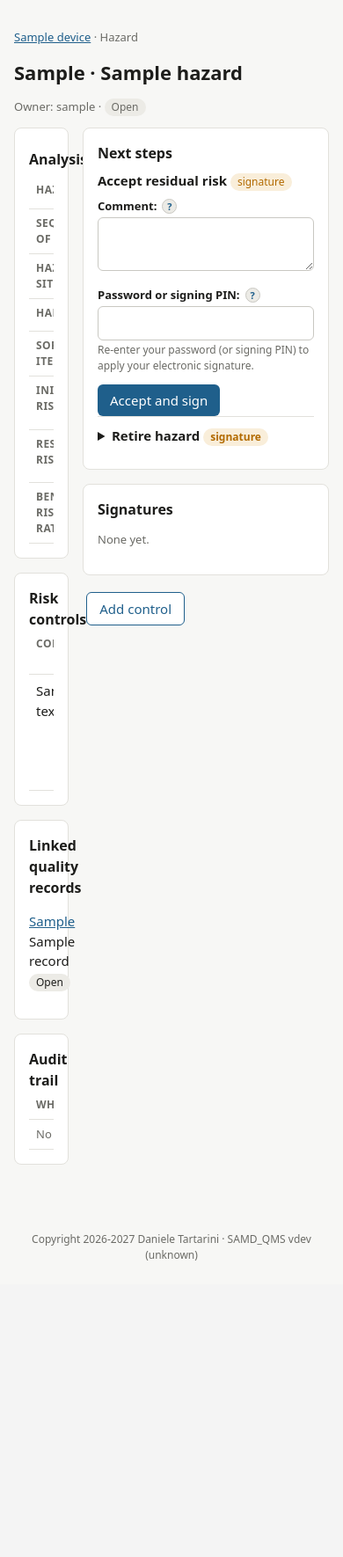
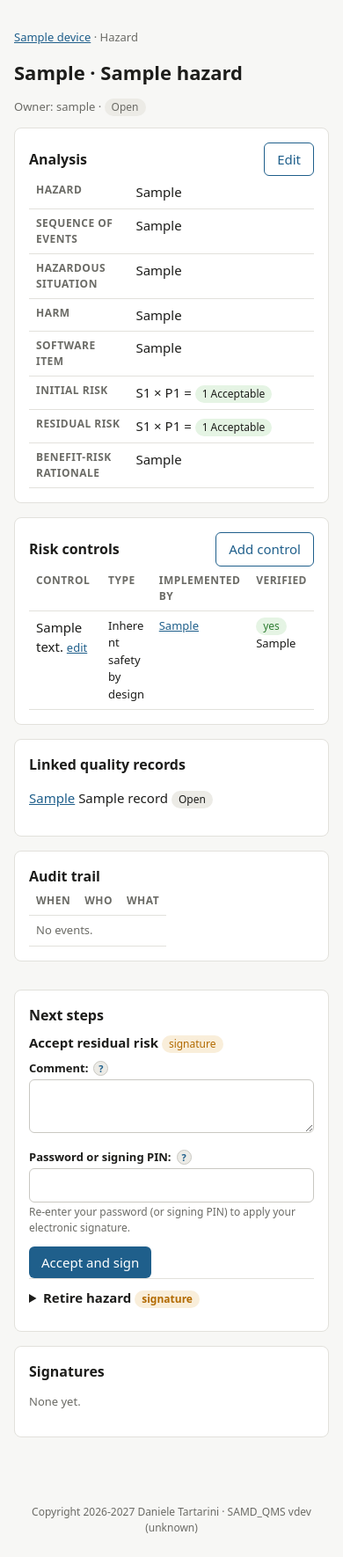
Before and after one commit to tartarini/eQMS, a Django app: a page that uses qms/templates/qms/base.html in a window 390 px wide. Shown: the part 177-1947 px from the top of the page at 88% size. Before the commit the page ends 1610 px from the top, so only its background shows below. Run offline with Django 5.2, Linux system fonts and the light colour scheme; a user stored in the database is signed in; tables that the repository leaves empty hold one stand-in row (values such as "Sample post"); data that the repository does not hold is empty; some libraries are stand-ins or nearby versions.

Commit message:
Stack detail pages into one column on narrow screens
The device, record, document, hazard and supplier pages set a fixed
two-column grid inline (minmax(0,2fr) minmax(280-300px,1fr)), so on a
phone the side column kept its minimum width and squeezed the main
column to a few pixels. They now use a shared .grid.split class that
stacks below 860px. The general .grid no longer forces 300px columns on
screens narrower than that, and grid children may shrink (min-width:0).

Checked at 375, 768 and 1280px: no horizontal page scroll on any of the
five pages.

Co-Authored-By: Claude Opus 5.5 <noreply@anthropic.com>
Claude-Session: https://claude.ai/code/session_016tFYW5DSMWRLhsBnLM91ob

```diff
--- a/qms/templates/qms/base.html
+++ b/qms/templates/qms/base.html
@@ -25,7 +25,11 @@
   main { max-width:1150px; margin:0 auto; padding:20px 16px 60px; }
   h1 { font-size:22px; margin:0 0 4px; } h2 { font-size:16px; margin:24px 0 8px; }
   .panel { background:var(--panel); border:1px solid var(--line); border-radius:8px; padding:16px; margin-bottom:16px; }
-  .grid { display:grid; gap:16px; grid-template-columns:repeat(auto-fit, minmax(300px, 1fr)); }
+  .grid { display:grid; gap:16px; grid-template-columns:repeat(auto-fit, minmax(min(300px, 100%), 1fr)); }
+  /* Detail pages: main column plus a side column, stacked on narrow screens. */
+  .grid.split { grid-template-columns:minmax(0, 2fr) minmax(280px, 1fr); }
+  .grid > * { min-width:0; }
+  @media (max-width: 860px) { .grid.split { grid-template-columns:minmax(0, 1fr); } }
   table { width:100%; border-collapse:collapse; } th, td { text-align:left; padding:7px 8px; border-bottom:1px solid var(--line); vertical-align:top; }
   th { font-size:12px; text-transform:uppercase; letter-spacing:.04em; color:var(--muted); font-weight:600; }
   a { color:var(--accent); }
--- a/qms/templates/qms/device_detail.html
+++ b/qms/templates/qms/device_detail.html
@@ -23,7 +23,7 @@
 <h1>{{ device.name }}</h1>
 <p class="small muted">{{ device.classification_summary }} · Software safety {{ device.get_software_safety_class_display|default:"class not set" }} · Version {{ device.current_version|default:"—" }} · {{ device.get_regulatory_status_display }}{% if device.markets %} · {{ device.markets }}{% endif %}</p>
 
-<div class="grid" style="grid-template-columns: minmax(0,2fr) minmax(300px,1fr)">
+<div class="grid split">
   <div>
     <div class="panel route" id="documentation-route">
       <div style="display:flex;justify-content:space-between;align-items:baseline;gap:8px;flex-wrap:wrap">
--- a/qms/templates/qms/document_detail.html
+++ b/qms/templates/qms/document_detail.html
@@ -8,7 +8,7 @@
   {% if doc.next_review_date %}· Next review {% if doc.review_overdue %}<span class="badge bad">{{ doc.next_review_date|date:"d M Y" }}</span>{% else %}{{ doc.next_review_date|date:"d M Y" }}{% endif %}{% endif %}
   {% if doc.obsolete %}· <span class="badge">obsolete</span>{% endif %}</p>
 
-<div class="grid" style="grid-template-columns: minmax(0,2fr) minmax(280px,1fr)">
+<div class="grid split">
   <div>
     <div class="panel">
       <div style="display:flex;justify-content:space-between;align-items:center;gap:8px;flex-wrap:wrap">
--- a/qms/templates/qms/hazard_detail.html
+++ b/qms/templates/qms/hazard_detail.html
@@ -6,7 +6,7 @@
 <h1>{{ h.ref }} · {{ h.title }}</h1>
 <p class="small muted">Owner: {{ h.owner|default:"unassigned" }} · <span class="badge {% if h.status == 'accepted' %}done{% endif %}">{{ h.get_status_display }}</span></p>
 
-<div class="grid" style="grid-template-columns: minmax(0,2fr) minmax(280px,1fr)">
+<div class="grid split">
   <div>
     <div class="panel">
       <div style="display:flex;justify-content:space-between;align-items:center">
--- a/qms/templates/qms/record_detail.html
+++ b/qms/templates/qms/record_detail.html
@@ -11,7 +11,7 @@
   {% if record.next_deadline %}· Due {% if record.is_overdue %}<span class="badge bad">{{ record.next_deadline|date:"d M Y" }}</span>{% else %}{{ record.next_deadline|date:"d M Y" }}{% endif %}{% endif %}
   {% if record.is_locked %}· <span class="badge done">locked</span>{% endif %}</p>
 
-<div class="grid" style="grid-template-columns: minmax(0,2fr) minmax(280px,1fr)">
+<div class="grid split">
   <div>
     <div class="panel">
       <div style="display:flex;justify-content:space-between;align-items:center">
--- a/qms/templates/qms/supplier_detail.html
+++ b/qms/templates/qms/supplier_detail.html
@@ -7,7 +7,7 @@
   · Last evaluated {{ s.last_evaluated|date:"d M Y"|default:"never" }}
   {% if s.next_evaluation %}· Next {% if s.evaluation_overdue %}<span class="badge bad">{{ s.next_evaluation|date:"d M Y" }}</span>{% else %}{{ s.next_evaluation|date:"d M Y" }}{% endif %}{% endif %}</p>
 
-<div class="grid" style="grid-template-columns: minmax(0,2fr) minmax(280px,1fr)">
+<div class="grid split">
   <div>
     <div class="panel">
       <div style="display:flex;justify-content:space-between;align-items:center">
--- a/qms/test_doc_route.py
+++ b/qms/test_doc_route.py
@@ -77,3 +77,6 @@ class DocumentationRouteTests(Base):
         self.assertContains(resp, "Hazards, controls and residual risk")
         self.assertContains(resp, f'href="{reverse("qms:hazard_list")}"')
         self.assertEqual(len(resp.context["route"]), 6)
+        # Two-column layout that stacks on narrow screens, not a fixed inline grid.
+        self.assertContains(resp, '<div class="grid split">')
+        self.assertNotContains(resp, "minmax(300px,1fr)")
```
